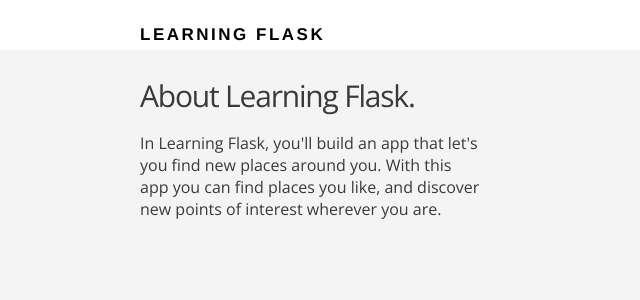
After one commit to mughal61/learning-flask, a Flask app: page /about in a window 1280 px wide. The commit adds this page. Shown: the top 300 px of the page, without its empty margins (0-640 px from the left). Run offline with Flask 2, Linux system fonts and the light colour scheme.

Commit message:
aded about page

```diff
--- a/routes.py
+++ b/routes.py
@@ -6,5 +6,9 @@ app = Flask(__name__)
 def index():
   return render_template("index.html")
 
+@app.route("/about")
+def about():
+  return render_template("about.html")
+
 if __name__ == "__main__":
   app.run(debug=True)
--- /dev/null
+++ b/templates/about.html
@@ -0,0 +1,16 @@
+{% extends "layout.html" %}
+
+{% block content %}
+    <main class="about-section">
+        <div class="container">
+
+            <div class="section-content">
+                <h2>About Learning Flask.</h2>
+                <p>In Learning Flask, you'll build an app that let's you find new places around you. With this app you can find places you like, and discover new points of interest wherever you are.</p>
+            </div>
+
+
+            <div class="clearfix"></div>
+        </div>
+    </main>
+{% endblock %}
--- a/templates/index.html
+++ b/templates/index.html
@@ -7,7 +7,7 @@
             <div class="section-content">
                 <h2>Discover places near you.</h2>
                 <a href="#" class="btn-primary">Sign up</a>
-                <a href="#" class="btn-secondary">Learn more</a>
+                <a href="about" class="btn-secondary">Learn more</a>
             </div>
 
             <div class="section-device">
```
